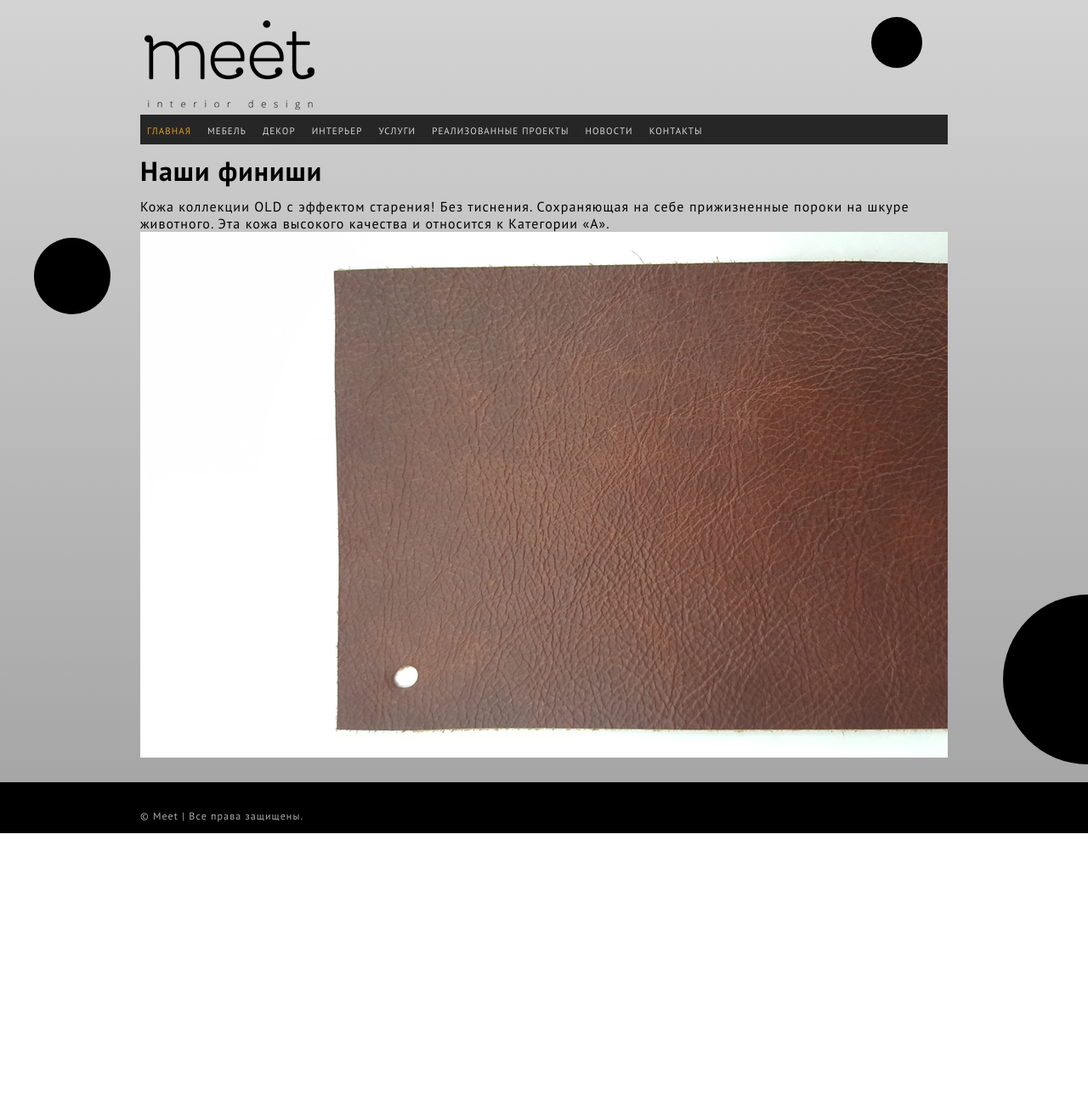
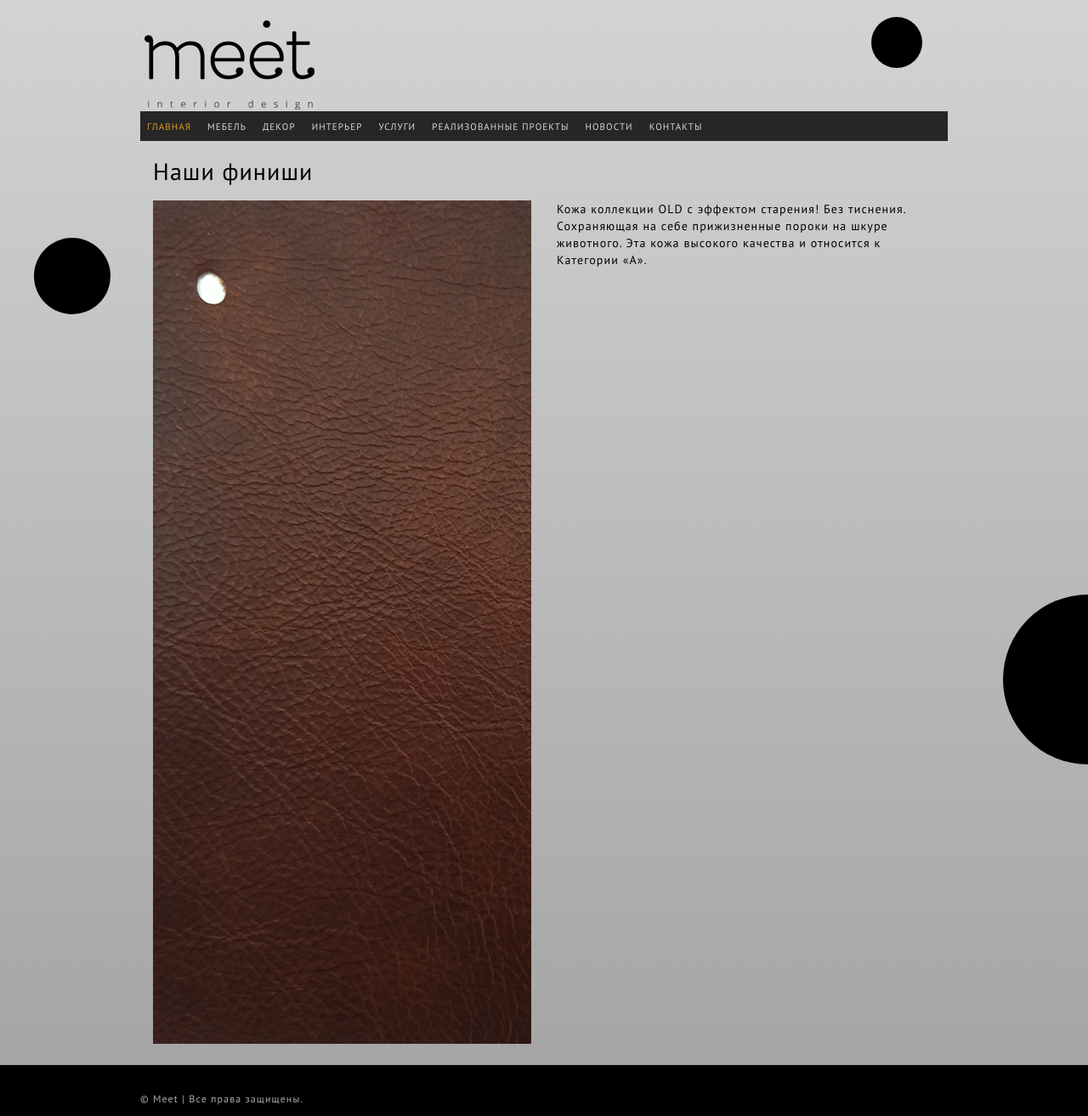
Before and after one commit to larek/meet-studio, a Yii app: template basic/views/site/decor-single-2.php in a window 1280 px wide. Shown: the whole page at 85% size. Before the commit the page ends 981 px from the top, so only its background shows below. Run offline with PHP 8.4 and a stand-in for Yii, Linux system fonts and the light colour scheme; the template is opened without the code that fills it, so the values that code supplies are empty; some libraries are stand-ins or nearby versions.

Commit message:
decor-2 new images

```diff
--- a/basic/views/site/decor-single-2.php
+++ b/basic/views/site/decor-single-2.php
@@ -2,14 +2,26 @@
 $this->title = 'Наши финиши';
 $this->registerJsFile('/bower_components/fotorama/fotorama.js',['depends' => [\yii\web\JqueryAsset::className()]]);
 $this->registerCssFile('/bower_components/fotorama/fotorama.css');
+$this->registerCssFile("https://cdnjs.cloudflare.com/ajax/libs/twitter-bootstrap/3.3.7/css/bootstrap.min.css");
+
 ?>
-<h1>Наши финиши</h1>
-<p>Кожа коллекции OLD с эффектом старения! Без тиснения. Сохраняющая на себе прижизненные пороки на шкуре животного. Эта кожа высокого качества и относится к Категории «А».</p>
-<div class="fotorama" data-width='100%' data-nav-position='top' data-nav='thumbs' data-allowfullscreen='true'>
-	<img src="/images/decor/2/1.jpg" alt="">
-	<img src="/images/decor/2/2.jpg" alt="">
-	<img src="/images/decor/2/3.jpg" alt="">
-	<img src="/images/decor/2/4.jpg" alt="">
-	<img src="/images/decor/2/5.jpg" alt="">
-	<img src="/images/decor/2/6.jpg" alt="">
+<div class="row">
+	<div class="col-md-12">
+		<h1>Наши финиши</h1>
+	</div>
 </div>
+<div class="row">
+	<div class="col-md-6">
+		<div class="fotorama" data-width='100%' data-nav-position='bottom' data-nav='thumbs' data-allowfullscreen='true'>
+			<img src="/images/decor/2/7.jpg" alt="">
+			<img src="/images/decor/2/8.jpg" alt="">
+			<img src="/images/decor/2/9.jpg" alt="">
+			<img src="/images/decor/2/10.jpg" alt="">
+			<img src="/images/decor/2/11.jpg" alt="">
+			<img src="/images/decor/2/12.jpg" alt="">
+		</div>
+	</div>
+	<div class="col-md-6">
+		<p>Кожа коллекции OLD с эффектом старения! Без тиснения. Сохраняющая на себе прижизненные пороки на шкуре животного. Эта кожа высокого качества и относится к Категории «А».</p>
+	</div>
+</div>
```
Also changed, not shown: images/decor/2/10.jpg (added), images/decor/2/11.jpg (added), images/decor/2/12.jpg (added), images/decor/2/7.jpg (added), images/decor/2/8.jpg (added), images/decor/2/9.jpg (added).
